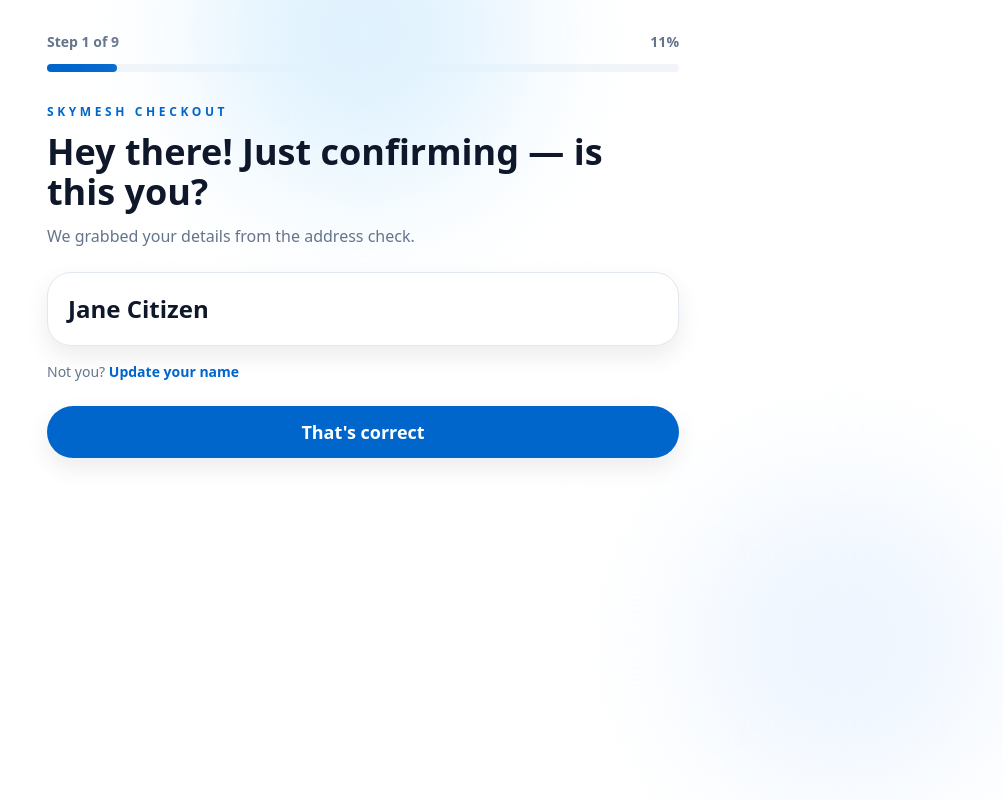
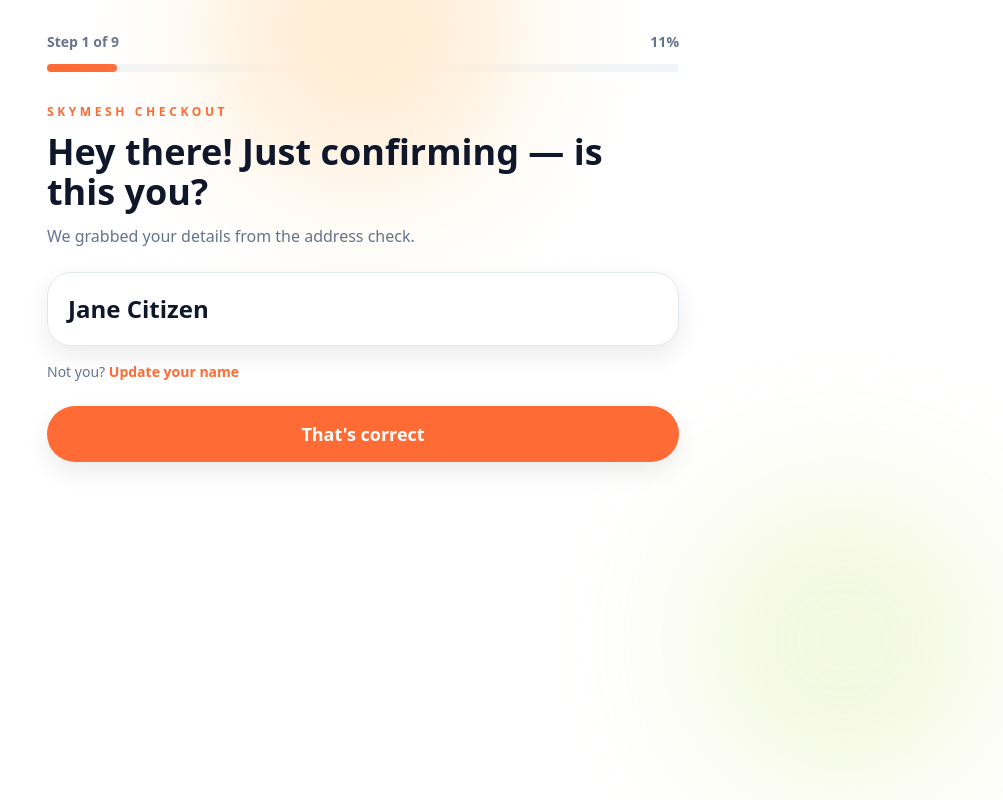
Before and after one commit to slayer037/skymesh-quiz, a Next.js app: page / in a window 1280 px wide. Shown: the whole page, without its empty margins (277-1280 px from the left). Built offline with nearby package versions, Linux system fonts and the light colour scheme.

Commit message:
Update branding to match Skymesh website - orange/coral CTAs, lime accents

```diff
--- a/src/app/globals.css
+++ b/src/app/globals.css
@@ -11,7 +11,7 @@
 }
 
 .input {
-  @apply w-full rounded-2xl border border-slate-200 bg-white px-4 py-3 text-lg shadow-soft transition focus:border-skymesh-blue focus:outline-none focus:ring-2 focus:ring-sky-100;
+  @apply w-full rounded-2xl border border-slate-200 bg-white px-4 py-3 text-lg shadow-soft transition focus:border-skymesh-orange focus:outline-none focus:ring-2 focus:ring-orange-100;
 }
 
 .label {
@@ -19,11 +19,11 @@
 }
 
 .button-primary {
-  @apply inline-flex w-full items-center justify-center rounded-full bg-skymesh-blue px-6 py-3 text-lg font-semibold text-white shadow-soft transition hover:brightness-110;
+  @apply inline-flex w-full items-center justify-center rounded-full bg-skymesh-orange px-6 py-3.5 text-lg font-semibold text-white shadow-soft transition hover:bg-skymesh-coral;
 }
 
 .button-secondary {
-  @apply inline-flex w-full items-center justify-center rounded-full border border-slate-200 bg-white px-6 py-3 text-lg font-semibold text-slate-700 shadow-soft transition hover:bg-slate-50;
+  @apply inline-flex w-full items-center justify-center rounded-full border border-slate-200 bg-white px-6 py-3.5 text-lg font-semibold text-slate-700 shadow-soft transition hover:bg-slate-50;
 }
 
 .card {
--- a/src/app/page.tsx
+++ b/src/app/page.tsx
@@ -105,8 +105,8 @@
 
   return (
     <main className="relative min-h-screen overflow-hidden bg-white">
-      <div className="pointer-events-none absolute -top-32 left-1/2 h-80 w-80 -translate-x-1/2 rounded-full bg-sky-100 blur-3xl" />
-      <div className="pointer-events-none absolute bottom-0 right-0 h-80 w-80 rounded-full bg-blue-50 blur-3xl" />
+      <div className="pointer-events-none absolute -top-32 left-1/2 h-80 w-80 -translate-x-1/2 rounded-full bg-orange-100 blur-3xl" />
+      <div className="pointer-events-none absolute bottom-0 right-0 h-80 w-80 rounded-full bg-skymesh-lime/20 blur-3xl" />
 
       <div className="mx-auto flex min-h-screen w-full max-w-2xl flex-col px-5 py-8">
         <header className="mb-8">
@@ -116,7 +116,7 @@
           </div>
           <div className="mt-3 h-2 w-full rounded-full bg-slate-100">
             <div
-              className="h-2 rounded-full bg-skymesh-blue transition-all"
+              className="h-2 rounded-full bg-skymesh-orange transition-all"
               style={{ width: `${progress}%` }}
             />
           </div>
@@ -134,7 +134,7 @@
               className="flex h-full flex-col gap-6"
             >
               <div className="space-y-3">
-                <p className="text-xs font-semibold uppercase tracking-[0.3em] text-skymesh-blue">
+                <p className="text-xs font-semibold uppercase tracking-[0.3em] text-skymesh-orange">
                   Skymesh Checkout
                 </p>
                 <h1 className="text-3xl font-semibold text-slate-900 sm:text-4xl">
@@ -145,13 +145,13 @@
 
               {current.id === "name" && (
                 <div className="space-y-4">
-                  <div className="card bg-sky-50/50 border-sky-100">
+                  <div className="card bg-orange-50/50 border-orange-100">
                     <p className="text-2xl font-semibold text-slate-900">
                       {form.firstName} {form.lastName}
                     </p>
                   </div>
                   <p className="text-sm text-slate-500">
-                    Not you? <button type="button" className="text-skymesh-blue font-semibold hover:underline" onClick={() => {
+                    Not you? <button type="button" className="text-skymesh-orange font-semibold hover:underline" onClick={() => {
                       const newFirst = prompt("First name:", form.firstName);
                       const newLast = prompt("Last name:", form.lastName);
                       if (newFirst) handleChange("firstName", newFirst);
@@ -177,13 +177,13 @@
 
               {current.id === "phone" && (
                 <div className="space-y-4">
-                  <div className="card bg-sky-50/50 border-sky-100">
+                  <div className="card bg-orange-50/50 border-orange-100">
                     <p className="text-2xl font-semibold text-slate-900 tabular-nums">
                       {form.phone}
                     </p>
                   </div>
                   <p className="text-sm text-slate-500">
-                    Different number? <button type="button" className="text-skymesh-blue font-semibold hover:underline" onClick={() => {
+                    Different number? <button type="button" className="text-skymesh-orange font-semibold hover:underline" onClick={() => {
                       const newPhone = prompt("Phone number:", form.phone);
                       if (newPhone) handleChange("phone", newPhone);
                     }}>Update it here</button>
@@ -249,7 +249,7 @@
 
               {current.id === "address" && (
                 <div className="space-y-4">
-                  <div className="card bg-sky-50/50 border-sky-100">
+                  <div className="card bg-orange-50/50 border-orange-100">
                     <div className="flex items-start gap-3">
                       <span className="text-2xl">📍</span>
                       <p className="text-xl font-semibold text-slate-900">
@@ -291,7 +291,7 @@
                         className={
                           `rounded-full px-5 py-2.5 text-sm font-semibold transition ` +
                           (form.postalSame === option
-                            ? "bg-skymesh-blue text-white shadow-soft"
+                            ? "bg-skymesh-orange text-white shadow-soft"
                             : "border border-slate-200 bg-white text-slate-600 hover:bg-slate-50")
                         }
                       >
@@ -368,7 +368,7 @@
                       className={
                         `card text-left transition-transform ${
                           form.router === option.name
-                            ? "border-skymesh-blue ring-2 ring-sky-100"
+                            ? "border-skymesh-orange ring-2 ring-orange-100"
                             : "hover:-translate-y-1"
                         }`
                       }
@@ -380,7 +380,7 @@
                           </p>
                           <p className="text-sm text-slate-500">{option.desc}</p>
                         </div>
-                        <span className="text-lg font-semibold text-skymesh-blue whitespace-nowrap">
+                        <span className="text-lg font-semibold text-skymesh-orange whitespace-nowrap">
                           {option.price}
                         </span>
                       </div>
--- a/tailwind.config.ts
+++ b/tailwind.config.ts
@@ -6,7 +6,11 @@
     extend: {
       colors: {
         skymesh: {
-          blue: "#0066CC"
+          orange: "#FF6B35",
+          coral: "#E85A2C",
+          lime: "#C5E063",
+          teal: "#006B6B",
+          dark: "#1A1A2E"
         }
       },
       boxShadow: {
```
